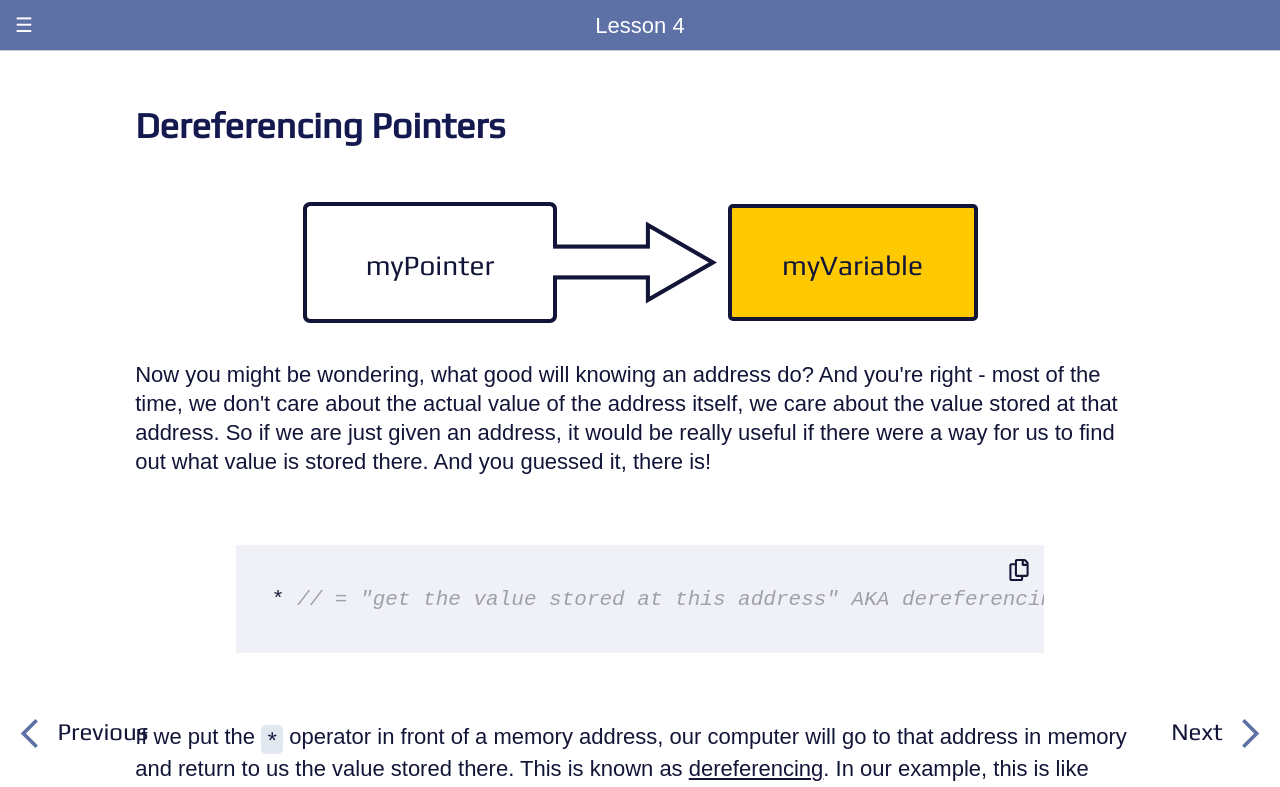
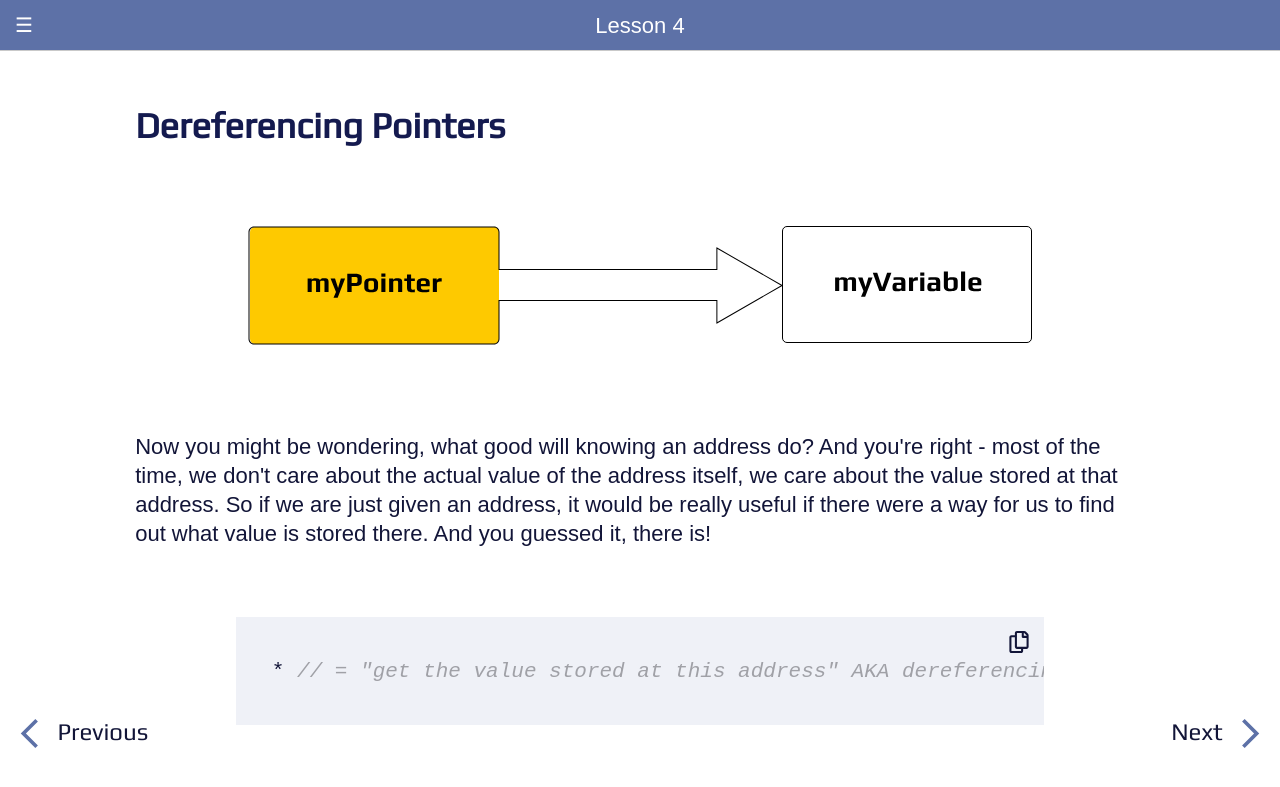
Before and after one commit to uclaacm/parcel-pointers, a React app: page /lesson-4 in a window 1280 px wide. Shown: the top 787 px of the page. Built offline with nearby package versions, Linux system fonts and the light colour scheme; a web font is replaced by a local one.

Commit message:
use static images for the particially colored arrow-box

```diff
--- a/src/pages/Lesson3.tsx
+++ b/src/pages/Lesson3.tsx
@@ -1,10 +1,11 @@
 import { FC } from 'react';
+import FillArrowImage from '../../public/FillArrow.svg';
 import AppWrapper from '../components/AppWrapper';
-import FillArrow from '../components/FillArrow';
 import NavButtons from '../components/NavButtons';
 import Note from '../components/Note';
 import Terminal from '../components/Terminal';
 import { HeaderSections } from '../types/globalTypes';
+import '../styles/Lesson3.scss';
 
 const code1 = `
   & // = "get the address of"
@@ -60,8 +61,8 @@ const Lesson3: FC = () => {
             In the above code, <span className="code">myPointer</span> will now
             store the address of <span className="code">myVariable</span>:
           </p>
-          <div className="diagram">
-            <FillArrow text1="myPointer" text2="myVariable" />
+          <div className="lesson3-img">
+            <img src={FillArrowImage} alt="Fill Arrow" />
           </div>
           <p>
             The <span className="code">&</span> operator gives you the address
--- a/src/pages/Lesson4.tsx
+++ b/src/pages/Lesson4.tsx
@@ -1,10 +1,12 @@
 import { FC } from 'react';
+import FillArrowImage from '../../public/FillArrow.svg';
 import AppWrapper from '../components/AppWrapper';
 import FillArrow from '../components/FillArrow';
 import NavButtons from '../components/NavButtons';
 import Note from '../components/Note';
 import Terminal from '../components/Terminal';
 import { HeaderSections } from '../types/globalTypes';
+import '../styles/Lesson4.scss';
 
 const code1 = `
   * // = "get the value stored at this address" AKA dereferencing
@@ -23,8 +25,8 @@ const Lesson4: FC = () => {
       <AppWrapper section={HeaderSections.LESSON_4}>
         <div className="page-wrapper">
           <h1>Dereferencing Pointers</h1>
-          <div className="diagram">
-            <FillArrow text1="myPointer" text2="myVariable" />
+          <div className="lesson4-img">
+            <img src={FillArrowImage} alt="Fill Arrow" />
           </div>
           <p>
             Now you might be wondering, what good will knowing an address do?
--- /dev/null
+++ b/src/styles/Lesson3.scss
@@ -0,0 +1,4 @@
+.lesson3-img {
+  margin: 10vh 0;
+  text-align: center;
+}
--- /dev/null
+++ b/src/styles/Lesson4.scss
@@ -0,0 +1,4 @@
+.lesson4-img {
+  margin: 10vh 0;
+  text-align: center;
+}
```
Also changed, not shown: public/FillArrow.svg (added).
